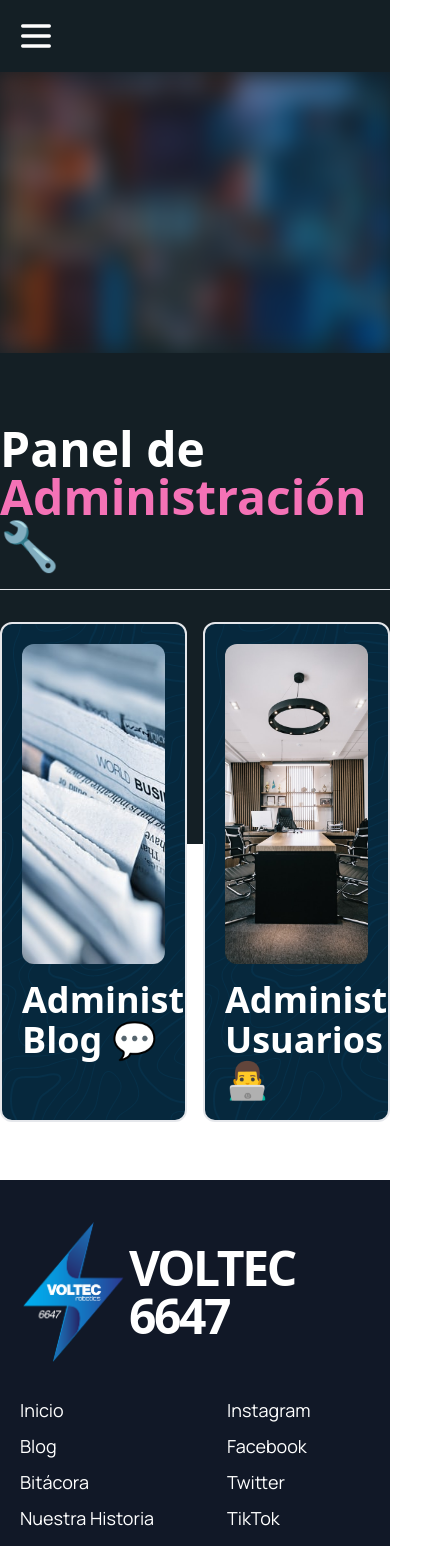
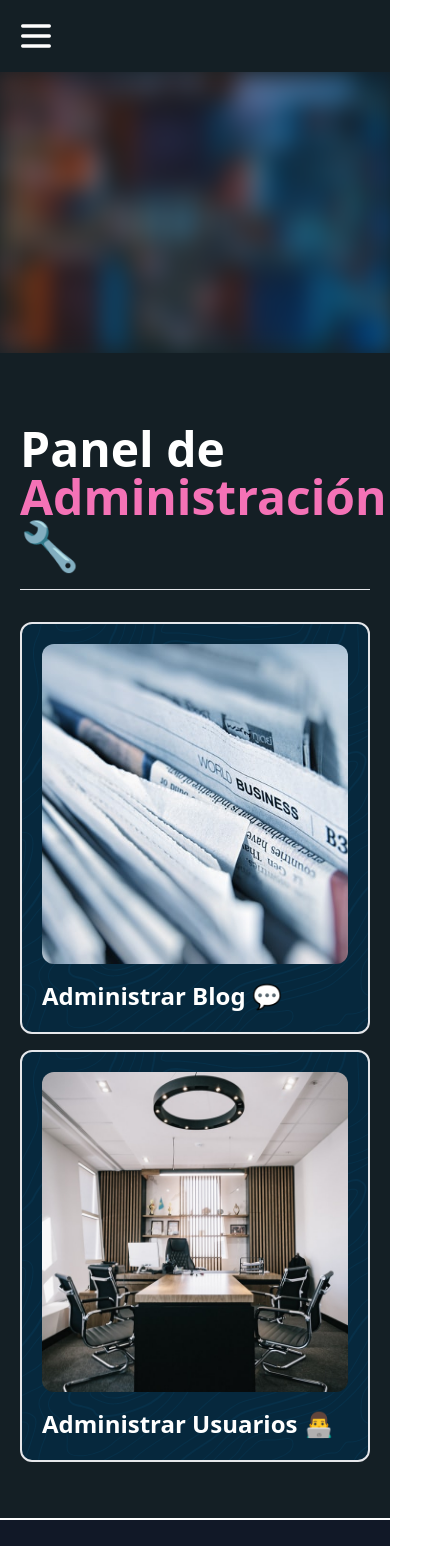
Before and after one commit to VOLTEC6647/Voltec-WebPage, a Next.js app: page /admin in a window 390 px wide. Shown: the top 1546 px of the page, 441 px wide, since content can reach past the window. Built offline with nearby package versions, Linux system fonts and the light colour scheme.

Commit message:
:bug: Fixed visual issues in mobile admin page :3

```diff
--- a/pages/admin/index.tsx
+++ b/pages/admin/index.tsx
@@ -19,14 +19,14 @@ const index = () => {
           />
         </div>
       </div>
-      <div className="max-w-6xl mx-auto py-14">
-        <div className="headings pt-4 lg:pt-0 pb-8">
+      <div className="max-w-6xl mx-auto py-14 bg-background-blue">
+        <div className="headings pt-4 lg:pt-0 pb-8 px-5">
           <h1 className="title text-white pb-5">
             Panel de <span className="text-pink-400">Administración</span> 🔧
           </h1>
           <hr />
         </div>
-        <div className="tools grid grid-cols-2 gap-4">
+        <div className="tools grid grid-cols-1 md:grid-cols-2 gap-4 px-5">
           <Link href="/admin/blog">
             <div className="tool topography p-5 border-2 border-gray-200 rounded-xl cursor-pointer flex flex-col gap-4">
               <div className="relative h-80">
@@ -38,7 +38,7 @@ const index = () => {
                   objectFit="cover"
                 />
               </div>
-              <a className="text-4xl text-white font-black hover:underline">
+              <a className="text-2xl md:text-4xl text-white font-black hover:underline">
                 Administrar Blog 💬
               </a>
             </div>
@@ -54,7 +54,7 @@ const index = () => {
                   objectFit="cover"
                 />
               </div>
-              <a className="text-4xl text-white font-black hover:underline">
+              <a className="text-2xl md:text-4xl text-white font-black hover:underline">
               Administrar Usuarios 👨‍💻
               </a>
             </div>
```
